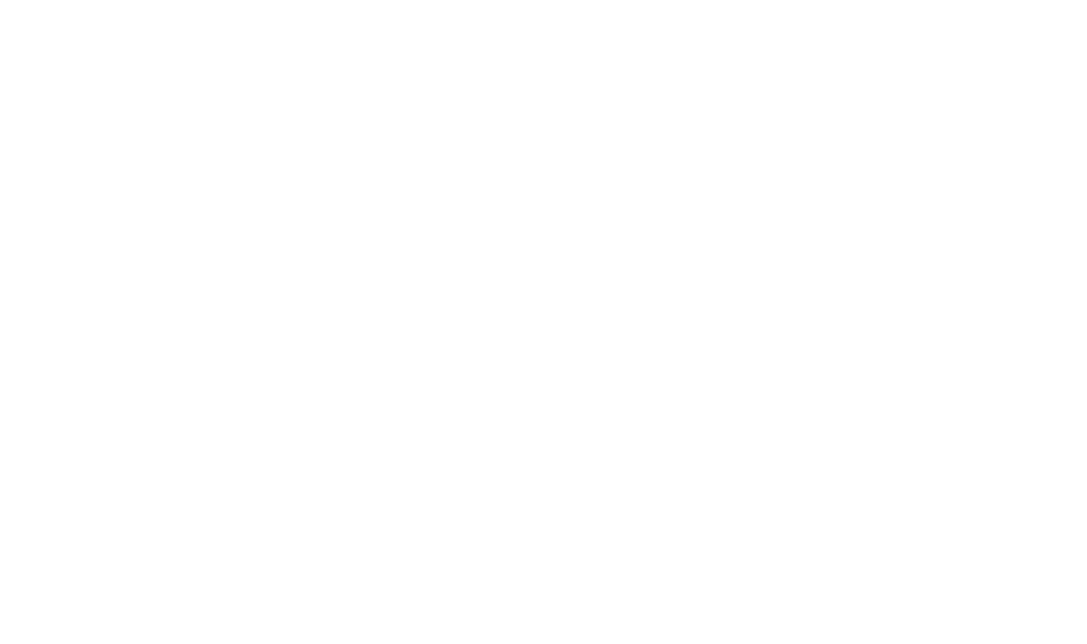
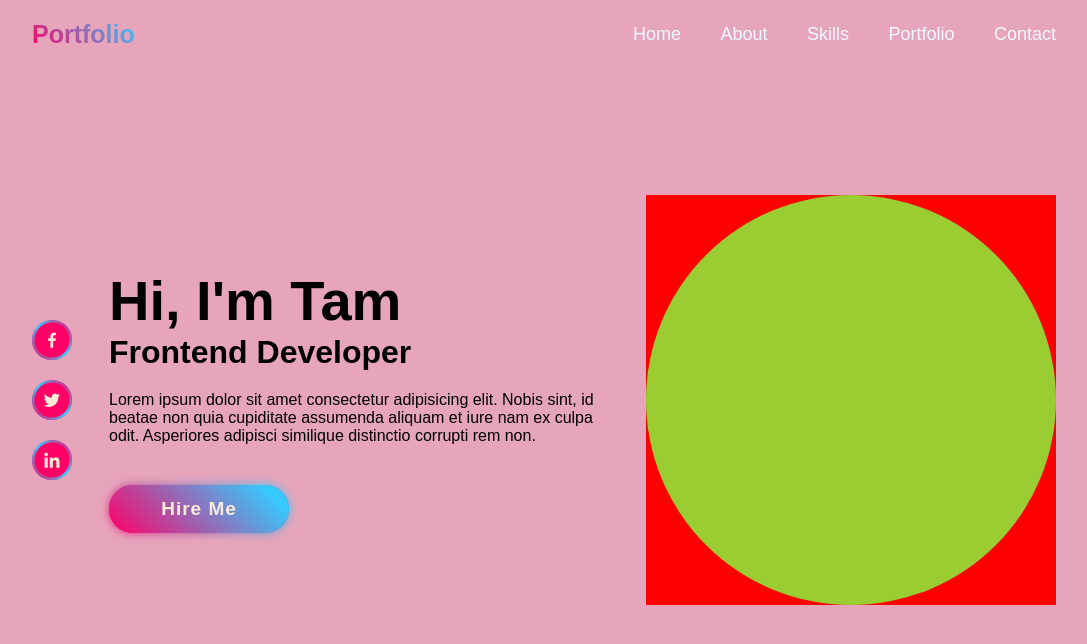
Before and after one commit to Tamanna0322/practise-web-repo, a plain HTML site: page index.html in a window 1280 px wide. Shown: the whole page, without its empty margins (96-1183 px from the left). Drawn offline with nearby package versions, Linux system fonts and the light colour scheme.

Commit message:
my first commit

```diff
--- a/index.html
+++ b/index.html
@@ -4,8 +4,38 @@
     <meta charset="UTF-8">
     <meta name="viewport" content="width=device-width, initial-scale=1.0">
     <title>My practise website</title>
+    <link rel="stylesheet" href="style.css">
+    <link href='https://unpkg.com/boxicons@2.1.4/css/boxicons.min.css' rel='stylesheet'>
 </head>
 <body>
 
+    <header class="header">
+    <a href="#" class="logo">Portfolio</a>
+    <nav class="navbar">
+        <a href="#" class="active">Home</a>
+        <a href="#">About</a>
+        <a href="#">Skills</a>
+        <a href="#">Portfolio</a>
+        <a href="#">Contact</a>
+    </nav>
+</header>
+<section class="home">
+    <div class="home-sci">
+      <a href="#"><i class='bx bxl-facebook'></i></a>
+      <a href="#"><i class='bx bxl-twitter' ></i></a>
+      <a href="#"><i class='bx bxl-linkedin' ></i></a>
+    </div>
+
+    <div class="home-content">
+        <h1>Hi, I'm Tam</h1>
+        <h3>Frontend Developer</h3>
+        <p>Lorem ipsum dolor sit amet consectetur adipisicing elit. Nobis sint, id beatae non quia cupiditate assumenda aliquam et iure nam ex culpa odit. Asperiores adipisci similique distinctio corrupti rem non.</p>
+        <a href="#" class="btn">Hire Me</a>
+    </div>
+    <div class="home-img">
+        <div class="glowing-circle"></div>
+    </div>
+</section>
+
 </body>
 </html>
--- /dev/null
+++ b/style.css
@@ -0,0 +1,176 @@
+*{
+    margin: 0;
+    padding: 0;
+    box-sizing: border-box;
+    font-family:'poppins',sans-serif;
+}
+body{
+    background: rgba(216, 112, 147, 0.627);
+
+}
+.header{
+    position:fixed;
+    top:0;
+    left:0;
+    width: 100%;
+    padding:20px 10%;
+    background:transparent;
+    display: flex;
+    justify-content: space-between;
+    align-items: center;
+    z-index: 100;
+
+}
+.logo{
+    font-size: 25px;
+    color:aliceblue;
+    text-decoration: none;
+    font-weight: 600;
+    pointer-events: none;
+}
+.navbar a {
+    font-size: 18px;
+    color: aliceblue;
+    text-decoration: none;
+    font-weight: 500;
+    margin-left: 35px;
+}
+/* .navbar a.active,
+.navbar a:hover{
+       background: linear-gradient(45deg,#f06,#3cf);
+       -webkit-text-fill-color: transparent;
+       -webkit-background-clip: text;
+
+} */
+a.logo,.navbar a:hover{
+    background: linear-gradient(45deg,#f06,#3cf);
+    -webkit-text-fill-color: transparent;
+       -webkit-background-clip: text;
+}
+.home{
+    width: 100%;
+    height: 100vh;
+    display: flex;
+    justify-content: space-between;
+    align-items: center;
+    padding: 0 10%;
+}
+.home-content{
+    max-width: 500px;
+}
+.home-content h1{
+    font-size: 56px;
+    font-weight: 700;
+    line-height: 1.2;
+}
+.home-content h3{
+    font-size: 32px;
+    font-weight: 700;
+}
+.home-content p{
+    font-size: 16px;
+    margin: 20px 0 40px;
+}
+.btn{
+    position: relative;
+    display: inline-flex;
+    justify-content: center;
+    align-items: center;
+    width: 180px;
+    height: 48px;
+    background: #f06;
+    border-radius: 40px;
+    font-size: 19px;
+    color:antiquewhite;
+    text-decoration: none;
+    font-weight: 600;
+    letter-spacing: 1px;
+    z-index: 1;
+}
+.btn::before{
+    content: '';
+    position: absolute;
+    top:0;
+    left:0;
+    inset: 0;
+    background:linear-gradient(45deg,#f06,#3cf,#f06) ;
+    background-size: 200%;
+    background-position: 0 0;
+    z-index: -1;
+    border-radius: 40px;
+    filter:blur(5px);
+    transition: .5s ease;
+}
+.btn:hover::before{
+    background-position: 100% 0;
+}
+.btn::after{
+    content: '';
+    position: absolute;
+    top:0;
+    left:0;
+    inset: 0;
+    background:linear-gradient(45deg,#f06,#3cf,#f06) ;
+    background-position: 0 0;
+    background-size: 200%;
+    z-index: -1;
+    border-radius: 40px;
+    transition: .5s ease;
+}
+.btn:hover::after{
+    background-position:100% 0 ;
+}
+.home-sci a{
+    position: relative;
+    display: flex;
+    justify-content: center;
+    align-items: center;
+    width: 40px;
+    height: 40px;
+    background:linear-gradient(45deg,#f06,#3cf,#f06) ;
+    border-radius: 50%;
+    font-size: 20px;
+    color:antiquewhite;
+    text-decoration: none;
+    margin:20px 0;
+    z-index: 1;
+}
+.home-sci a::before{
+    content: '';
+    position: absolute;
+    width: 100%;
+    height: 100%;
+    background:linear-gradient(45deg,#f06,#3cf,#f06) ;
+    border-radius: 50%;
+    z-index: -1;
+    transition: .5s ease;
+}
+.home-sci a:hover::before{
+   filter: blur(5px);
+}
+.home-sci a::after{
+    content: '';
+    position: absolute;
+    width: 100%;
+    height: 100%;
+    background:#f06;
+    border-radius: 50%;
+    transform: scale(.88);
+    z-index: -1;
+    transition: .5s ease;
+}
+.home-sci a:hover::after{
+    transform:scale(0);
+
+}
+.home-img{
+    width: 410px;
+    height: 410px;
+    background: red;
+}
+.home-img .glowing-circle{
+    width: 100%;
+    height: 100%;
+    background: yellowgreen;
+    border-radius: 50%;
+}
```
